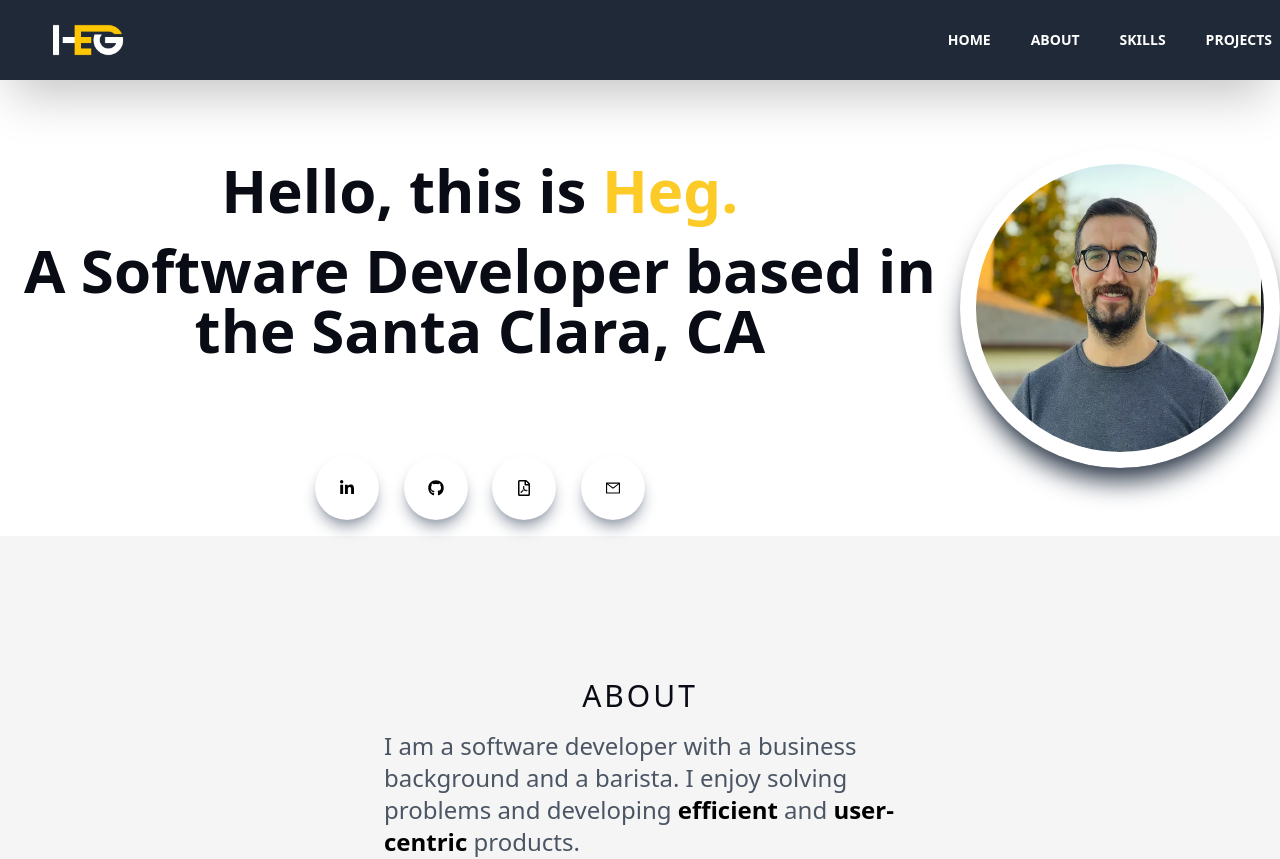
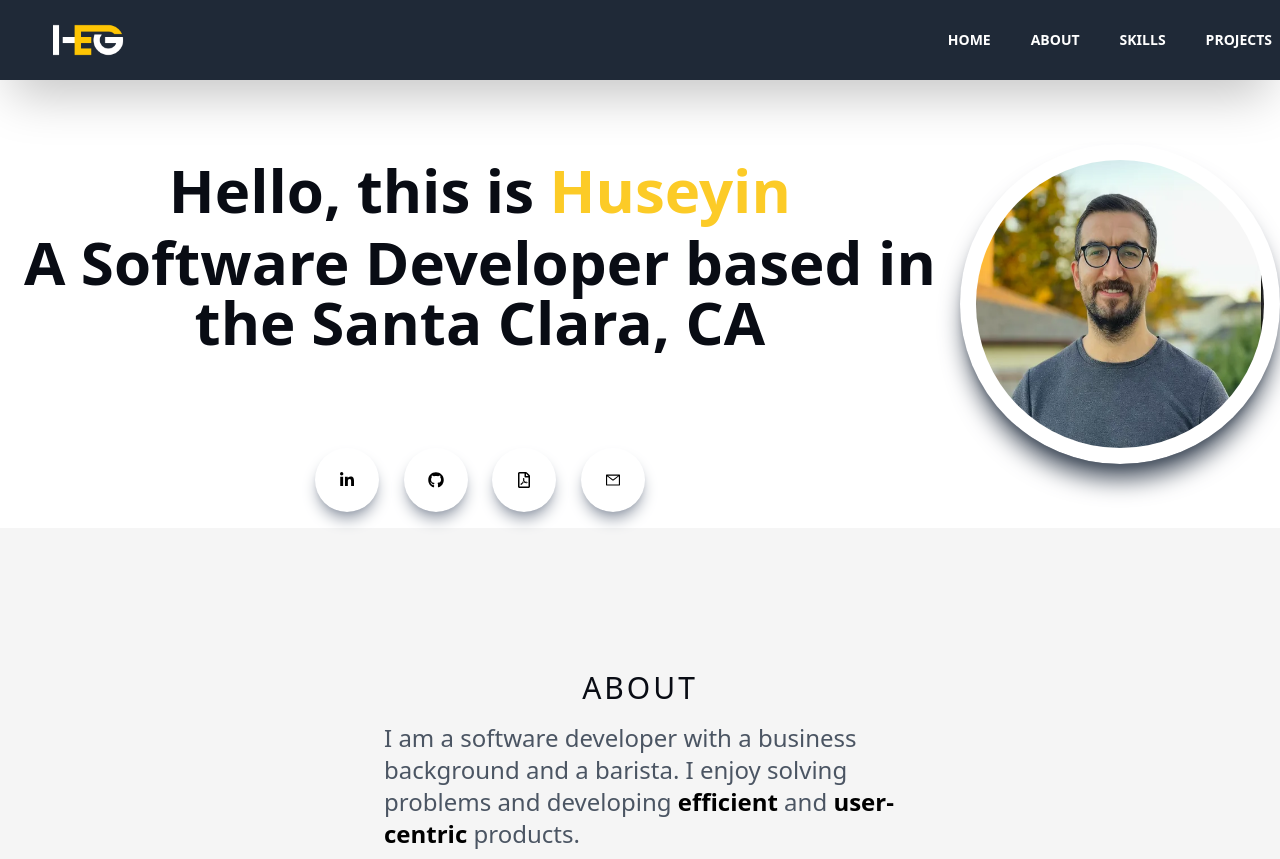
Before and after one commit to erhaneth/Portfolio-, a Next.js app: page / in a window 1280 px wide. Shown: the top 859 px of the page. Built offline with nearby package versions, Linux system fonts and the light colour scheme.

Commit message:
adjust welcome page

```diff
--- a/components/welcome.jsx
+++ b/components/welcome.jsx
@@ -11,8 +11,8 @@ export default function Welcome() {
       <div className="md:flex-row flex-col flex justify-center items-center">
         <div className="">
           <h1 className="py-20 text-[#090c14]">
-            <p className="mb-5">
-              Hello, this is <span className="text-[#fccb27]">Heg.</span>
+            <p className="mb-3">
+              Hello, this is <span className="text-[#fccb27]">Huseyin</span>
             </p>
             <p>A Software Developer based in the Santa Clara, CA</p>
           </h1>
```
